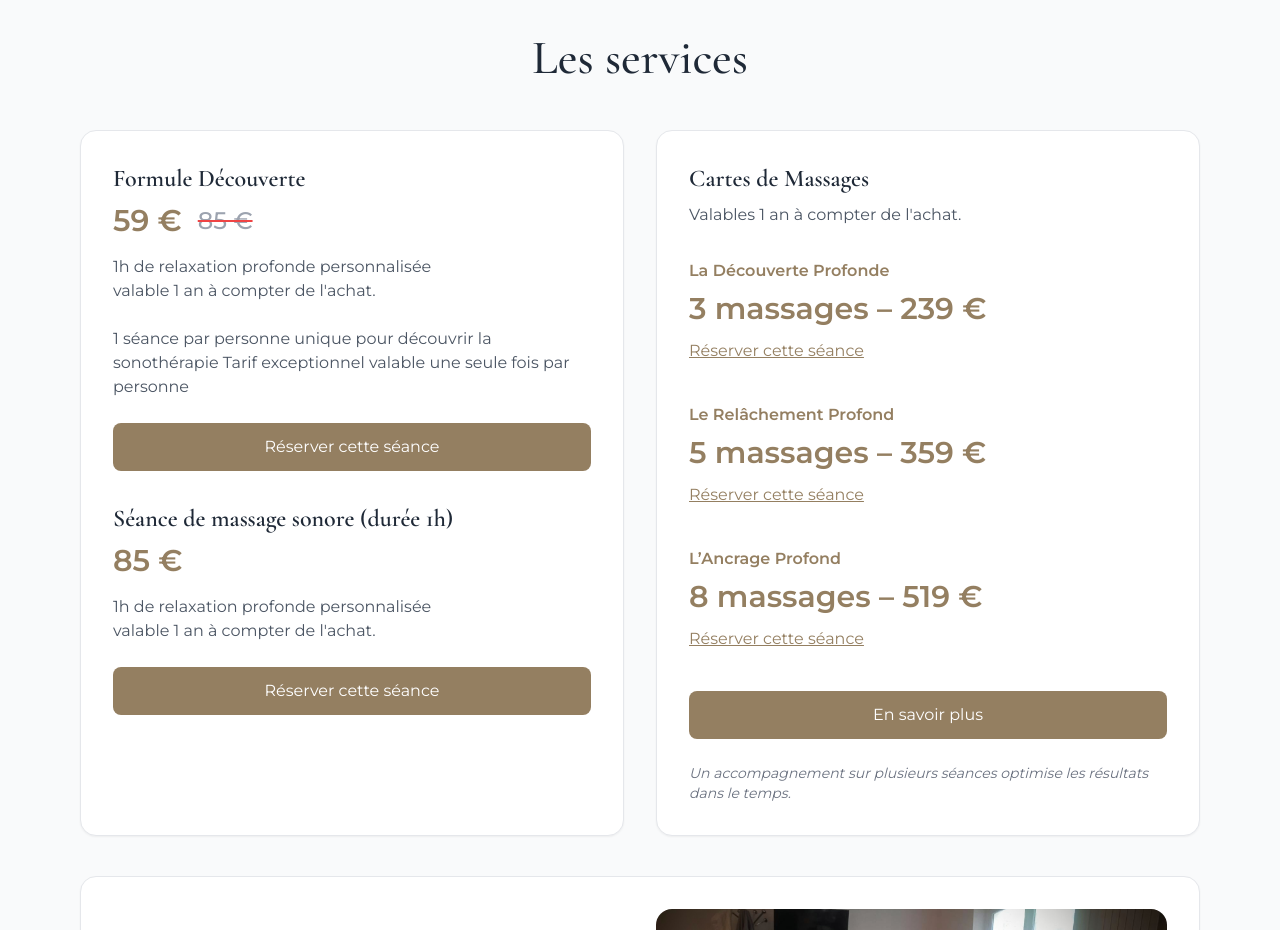
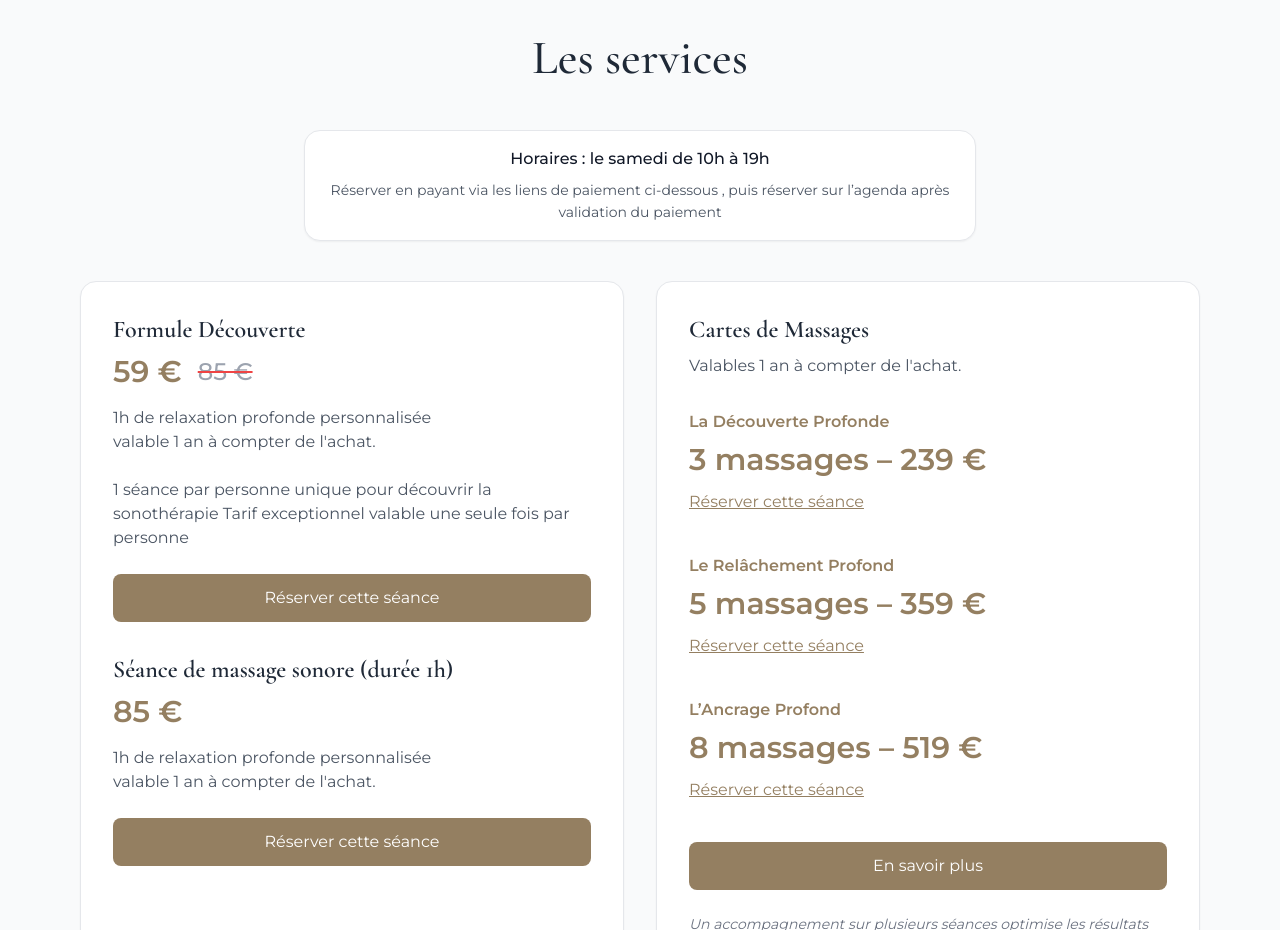
Before and after one commit to cedricragotarttherapie-dotcom/cedric.ragot, a React (Vite) app in the folder client/: page /particuliers in a window 1280 px wide. Shown: the part 2560-3490 px from the top of the page. Built offline with nearby package versions, Linux system fonts and the light colour scheme; no server answers.

Commit message:
update video section UI

```diff
--- a/client/src/pages/Particuliers.tsx
+++ b/client/src/pages/Particuliers.tsx
@@ -313,6 +313,20 @@ const [formData, setFormData] = useState({
     <h3 className="text-5xl text-center font-[Cormorant_Garamond] mb-12">
       Les services
     </h3>
+
+<div className="mb-10 flex justify-center">
+  <div className="bg-white border border-gray-200 rounded-xl px-6 py-4 max-w-2xl text-center shadow-sm">
+
+    <p className="text-gray-900 font-medium">
+      Horaires : le samedi de 10h à 19h
+    </p>
+
+    <p className="text-gray-600 text-sm mt-2 leading-relaxed">
+      Réserver en payant via les liens de paiement ci-dessous , puis réserver sur l’agenda après validation du paiement
+    </p>
+
+  </div>
+</div>
 
     <div className="grid md:grid-cols-2 gap-8">
 
```
